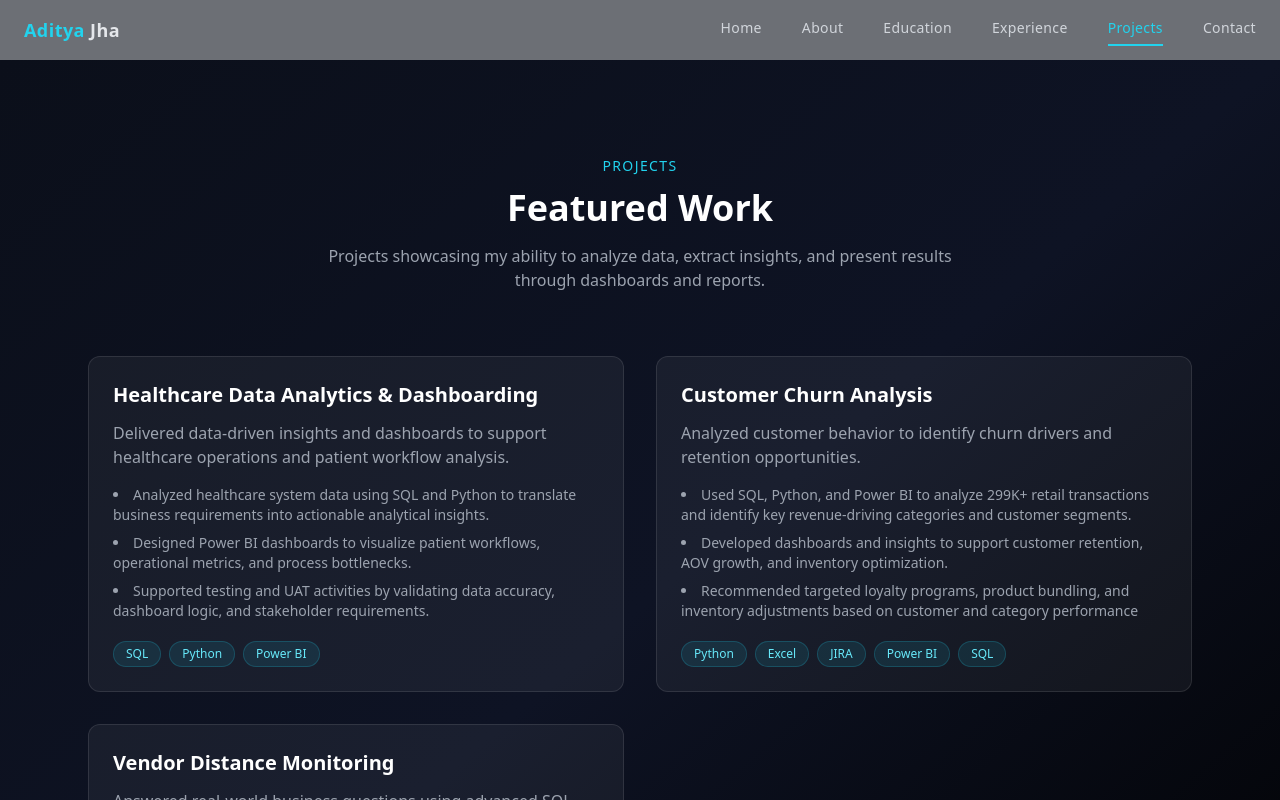
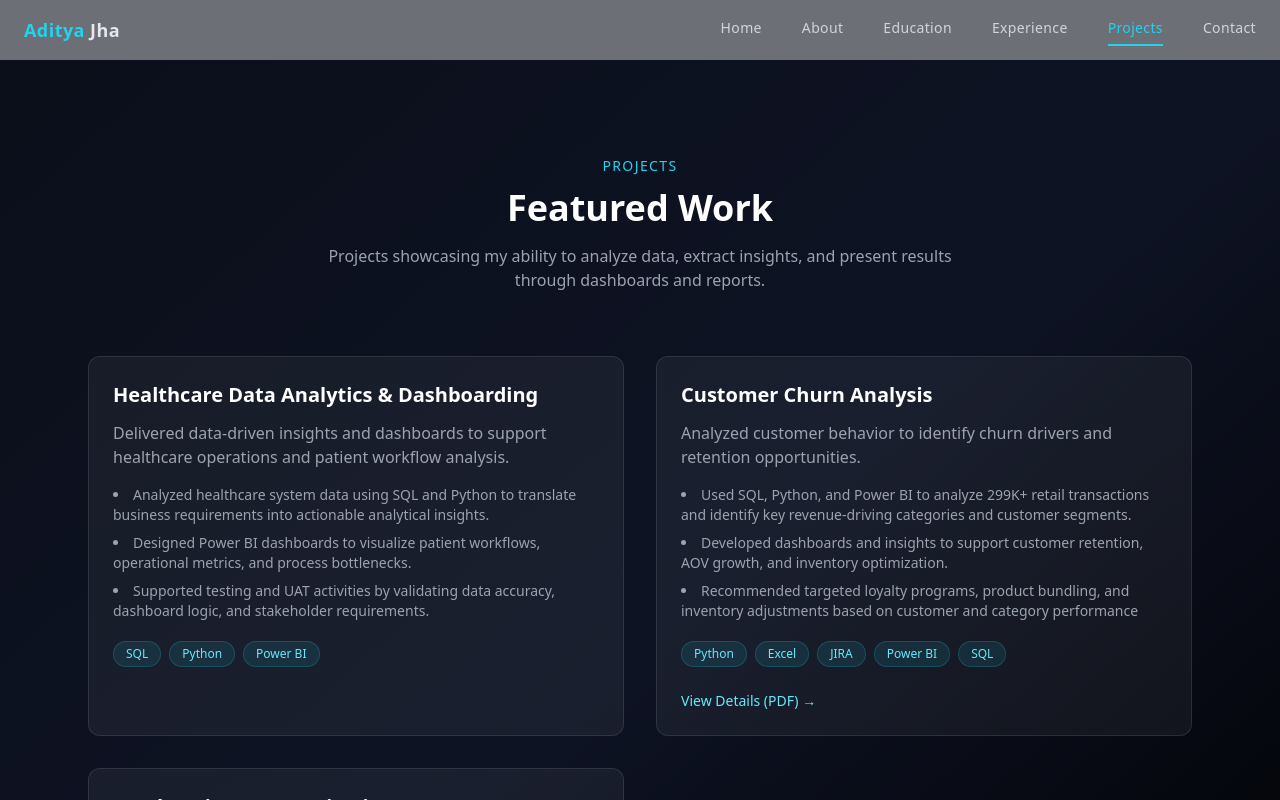
Before and after one commit to Nishar-Ahmad1132/Aditya-Portfolio, a React (Vite) app: page /projects in a window 1280 px wide. Shown: the top 800 px of the page. Built offline with nearby package versions, Linux system fonts and the light colour scheme.

Commit message:
Add PDF link for Customer Churn Analysis project; enhance Projects component to display PDF details

```diff
--- a/src/constants/ProjectData.js
+++ b/src/constants/ProjectData.js
@@ -11,6 +11,7 @@ const projectsData = [
     tech: ["SQL", "Python", "Power BI"],
     github: "",
     live: "",
+    pdf: "",
   },
   {
     title: "Customer Churn Analysis",
@@ -24,6 +25,7 @@ const projectsData = [
     tech: ["Python", "Excel", "JIRA", "Power BI", "SQL"],
     github: "",
     live: "",
+    pdf: "/pdfs/cust_churm.pdf",
   },
   {
     title: "Vendor Distance Monitoring ",
@@ -37,6 +39,7 @@ const projectsData = [
     tech: ["SQL", "Excel", "MySQL", "Power BI"],
     github: "",
     live: "",
+    pdf: "",
   },
 ];
 
--- a/src/pages/Projects.jsx
+++ b/src/pages/Projects.jsx
@@ -54,8 +54,9 @@ const Projects = () => {
               </div>
 
               {/* Links */}
-              {(project.github || project.live) && (
+              {(project.github || project.live || project.pdf) && (
                 <div className="mt-6 flex gap-4 text-sm">
+
                   {project.github && (
                     <a
                       href={project.github}
@@ -66,6 +67,7 @@ const Projects = () => {
                       GitHub →
                     </a>
                   )}
+
                   {project.live && (
                     <a
                       href={project.live}
@@ -76,6 +78,18 @@ const Projects = () => {
                       Live →
                     </a>
                   )}
+
+                  {project.pdf && (
+                    <a
+                      href={project.pdf}
+                      target="_blank"
+                      rel="noopener noreferrer"
+                      className="text-cyan-300 hover:underline font-medium"
+                    >
+                      View Details (PDF) →
+                    </a>
+                  )}
+
                 </div>
               )}
             </div>
```
Also changed, not shown: 1 other file (tests, documents, lock files or other folders).
